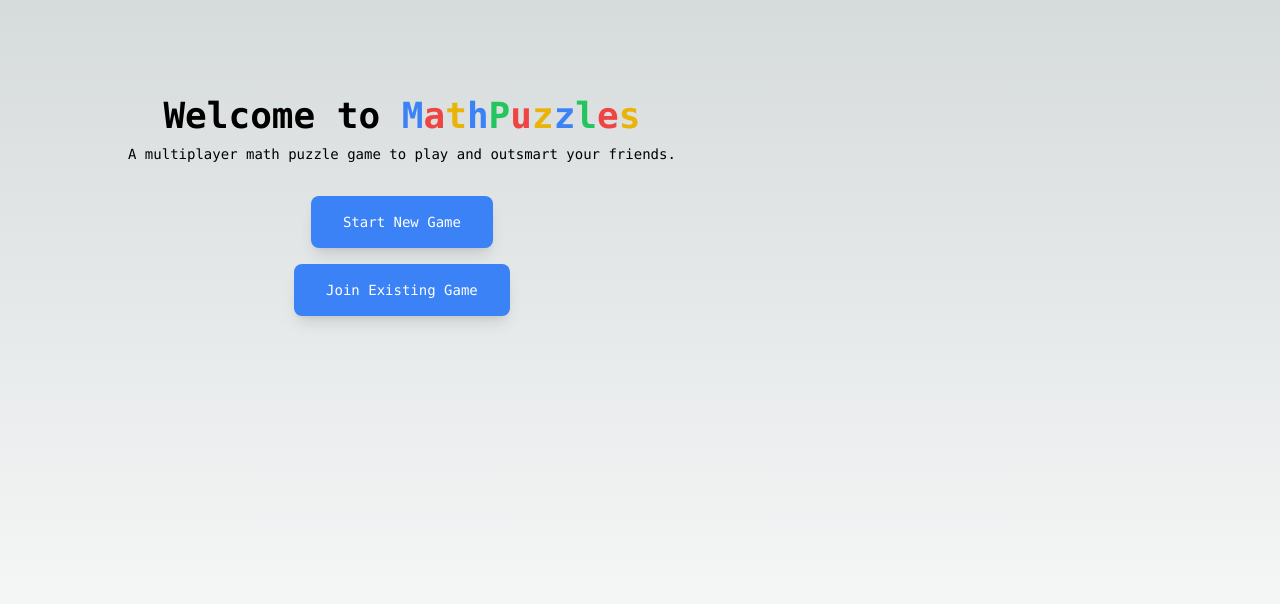
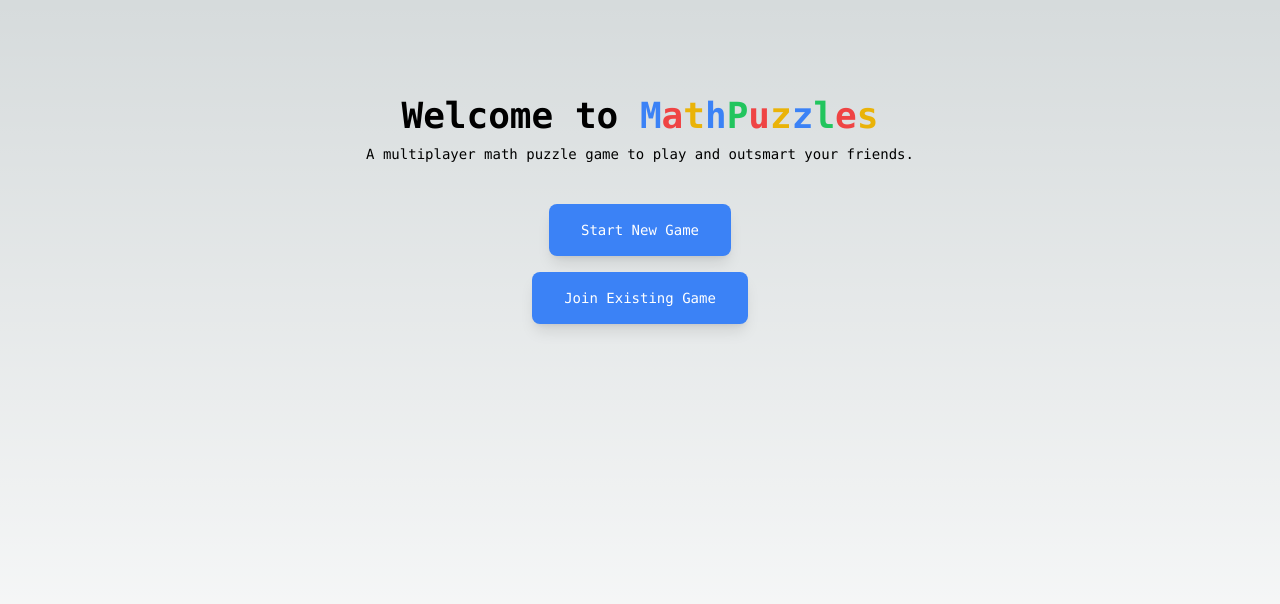
Before and after one commit to beerose/supabase-realtime-math-game, a Next.js app: page / in a window 1280 px wide. Shown: the top 604 px of the page. Built offline with nearby package versions, Linux system fonts and the light colour scheme.

Commit message:
Fix layout

```diff
--- a/app/layout.tsx
+++ b/app/layout.tsx
@@ -18,7 +18,7 @@ export default function RootLayout({
     <html lang="en">
       <body className={inter.className}>
         <main className="flex min-h-screen flex-col items-center justify-between p-8 md:p-24">
-          <div className="z-10 md:max-w-5xl w-full items-center justify-between font-mono text-sm lg:flex">
+          <div className="z-10 md:max-w-5xl w-full items-center font-mono text-sm flex justify-center">
             <div className="flex flex-col items-center justify-center">
               <h1 className="text-4xl font-bold text-center">
                 Welcome to <span className="text-blue-500">M</span>
@@ -33,7 +33,7 @@ export default function RootLayout({
                 <span className="text-red-500">e</span>
                 <span className="text-yellow-500">s</span>
               </h1>
-              <p className="text-center mt-2">
+              <p className="text-center my-2">
                 A multiplayer math puzzle game to play and outsmart your
                 friends.
               </p>
```
